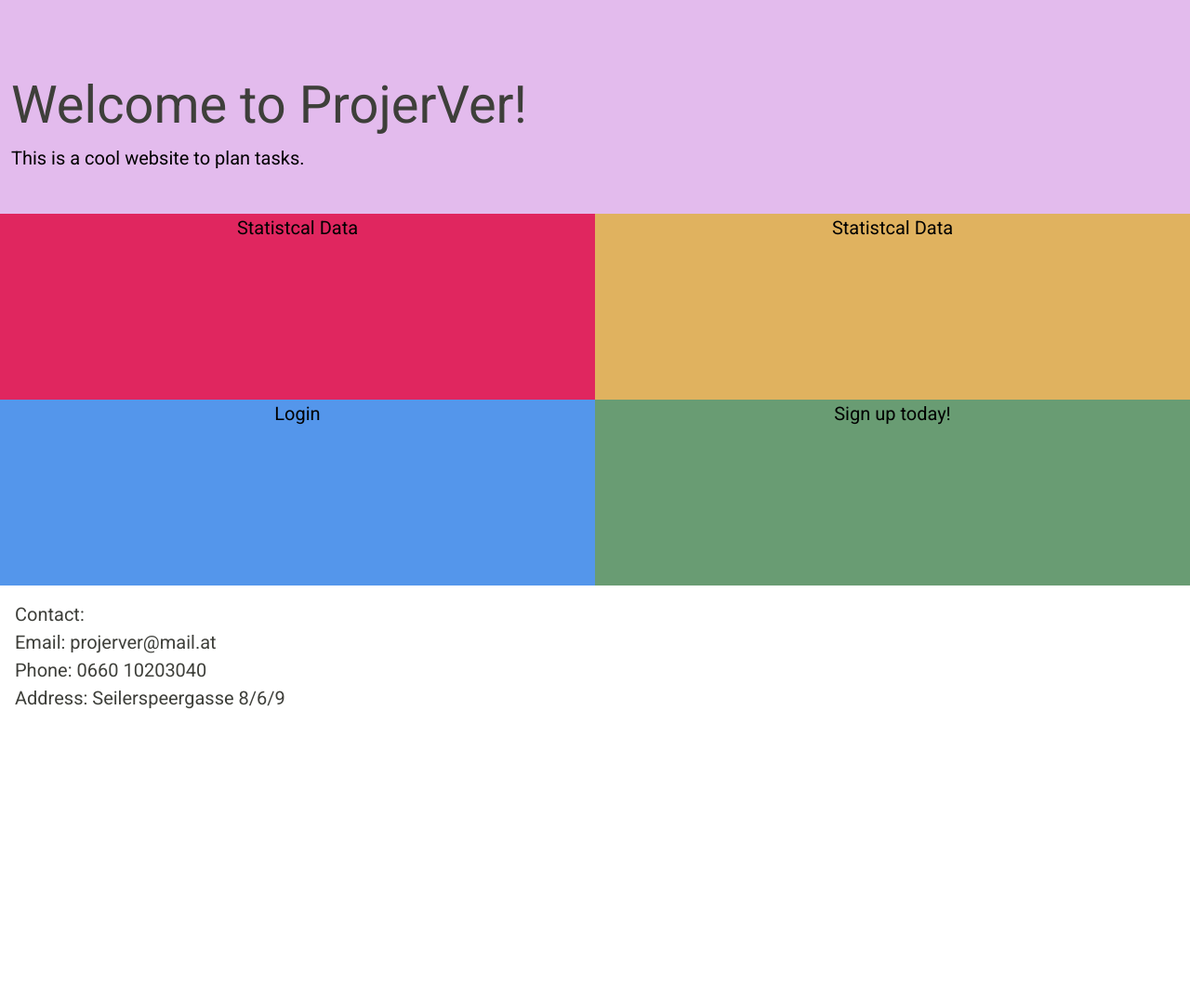
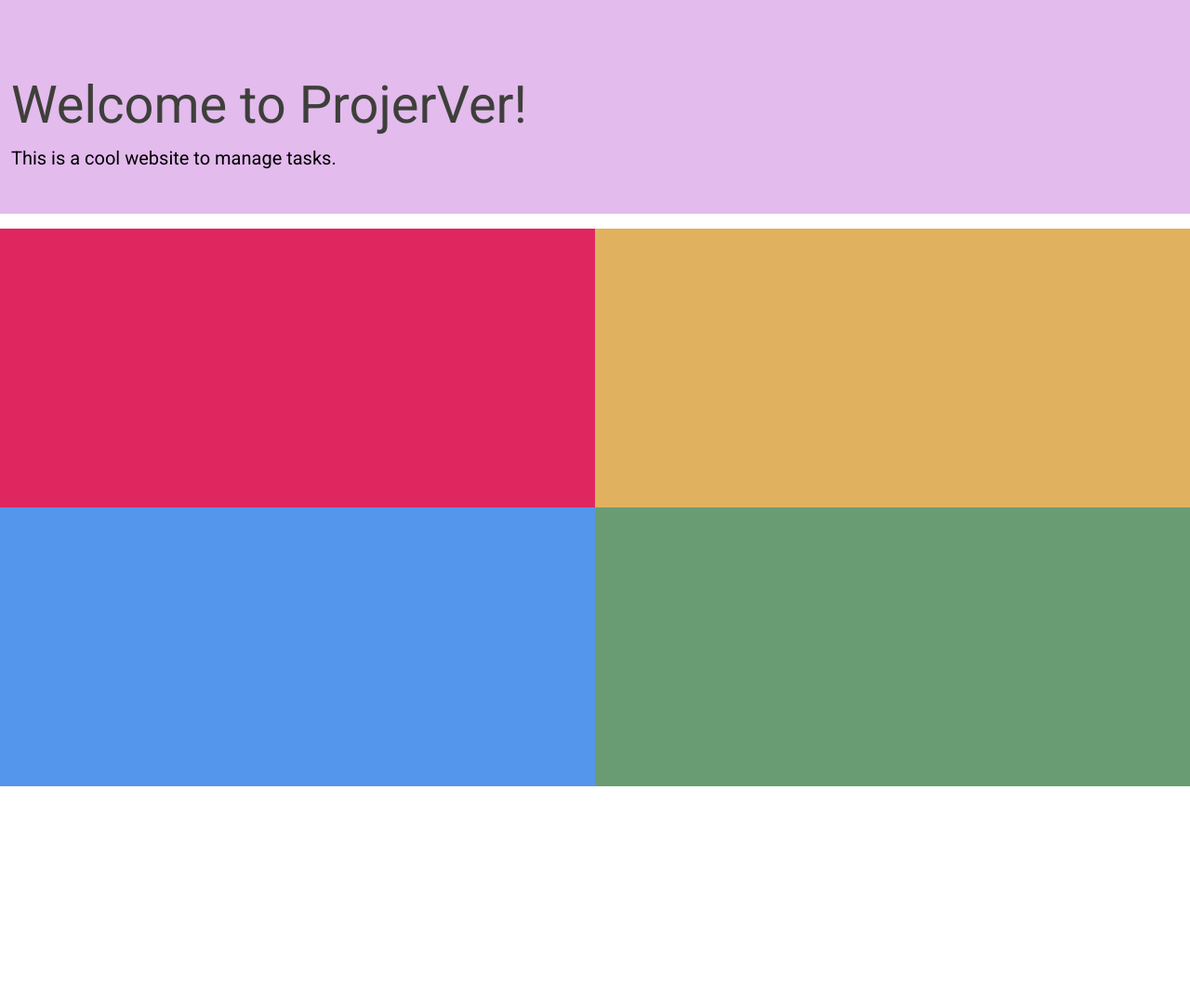
Before and after one commit to juliusBam/ProjerVer, a PHP site: page /php/index.php in a window 1280 px wide. Shown: the part 62-1138 px from the top of the page at 93% size. Before the commit the page ends 825 px from the top, so only its background shows below. Run offline with PHP 8.4, Linux system fonts and the light colour scheme; some libraries are stand-ins or nearby versions.

Commit message:
made commenting and improved index desing

```diff
--- a/api/users/getUsers.php
+++ b/api/users/getUsers.php
@@ -122,7 +122,7 @@ try {
                                 FROM users
                                     JOIN
                                         roles on users.fk_roleID = roles.roleID
-                                    WHERE status = 1");
+                                    ");
 
         $query->execute();
         $queryRes = $query->fetchAll(PDO::FETCH_ASSOC);
--- a/css/myStyle.css
+++ b/css/myStyle.css
@@ -17,7 +17,7 @@ h3
   height: 230px;
 }
 .content{
-  height: 200px;
+  height: 300px;
 }
 .pt-6{
   padding-top: 5rem;
@@ -33,3 +33,8 @@ p{
 .content:hover {
     filter: brightness(85%);
 }
+.text{
+  font-size: 60px;;
+  color: black;
+  font-family:'Franklin Gothic Medium', 'Arial Narrow', Arial, sans-serif;
+}
--- a/javaScript/scriptIndex.js
+++ b/javaScript/scriptIndex.js
@@ -1,5 +1,13 @@
 $(document).ready(function(){
-
+    //hides the class for the title message first so that it can have an animated appearance
     $(".pt-6").hide();
     $(".pt-6").fadeIn(2000);
+    $(".text").hide();
+    //effects when the mouse hovers
+    $(".content").mouseover(function(){
+        $(this).children().fadeIn(1000);
+    });
+    $(".content").mouseout(function(){
+        $(this).children().hide();
+    });
 });
--- a/php/adminPage.php
+++ b/php/adminPage.php
@@ -1,5 +1,7 @@
+<!-- Include the navbar and the Modals php for further use-->
 <?php include('../php/include/header.php')?>
 <?php include('include/modals.inc.php');?>
+<!-- all needed JS Files-->
 <script src="../javaScript/userAlerts.js" type="text/javascript"></script>
 <script src="../javaScript/scriptAdminPage.js" type="text/javascript"></script>
 <script src="../javaScript/functionsAdminPage.js" type="text/javascript"></script>
--- a/php/index.php
+++ b/php/index.php
@@ -16,41 +16,41 @@
     <div class="row title" style="background-color: #e3bbed;">
         <span class="pt-6">
           <h1 class="display-4">Welcome to ProjerVer!</h1>
-          <p class="lead">This is a cool website to plan tasks.</p>
+          <p class="lead">This is a cool website to manage tasks.</p>
         </span>
     </div>
-    <div class="row">
-      <div class="col content" style="background-color: #e0265f;">
-        <span class="text-center">
-          <p class="lead">Statistcal Data</p>
+    <div class="row pt-3">
+      <div class="col-sm pt-5 content text-center" style="background-color: #e0265f;">
+        <span class="text">
+          Statistical data
         </span>
       </div>
-      <div class="col content" style="background-color: #e0b25f;">
-        <span class="text-center">
-          <p class="lead">Statistcal Data</p>
+      <div class="col-sm pt-5  text-center content" style="background-color: #e0b25f;">
+        <span class="text">
+          Statistical data
         </span>
       </div>
     </div>
     <div class="row">
-      <div class="col content" style="background-color: #5496eb;">
-        <span class="text-center">
-          <p class="lead">Login</p>
+      <div class="col-sm pt-5 text-center content" style="background-color: #5496eb;">
+        <span class="text">
+          Login
         </span>
       </div>
-      <div class="col content" style="background-color: #699c73;">
-        <span class="text-center">
-          <p class="lead">Sign up today!</p>
+      <div class="col-sm pt-5 text-center content" style="background-color: #699c73;">
+        <span class="text">
+          Sign Up today!
         </span>
       </div>
     </div>
     </div>
     <div class="row title">
-      <span class="lead pt-3 ms-3">
-      Contact: <br>
-      Email:   projerver@mail.at <br>
-      Phone:   0660 10203040 <br>
-      Address:  Seilerspeergasse 8/6/9
-    </span>
+      <span class="text">
+          Contact: <br>
+          Email:   projerver@mail.at <br>
+          Phone:   0660 10203040 <br>
+          Address:  Seilerspeergasse 8/6/9
+      </span>
     </div>
   </body>
 </html>
```
Also changed, not shown: javaScript/functionsAdminPage.js (+35 -12 lines), javaScript/scriptAdminPage.js (+5 -3 lines), javaScript/scriptToDo.js (+2 -12 lines), php/include/header.php (indentation only).
